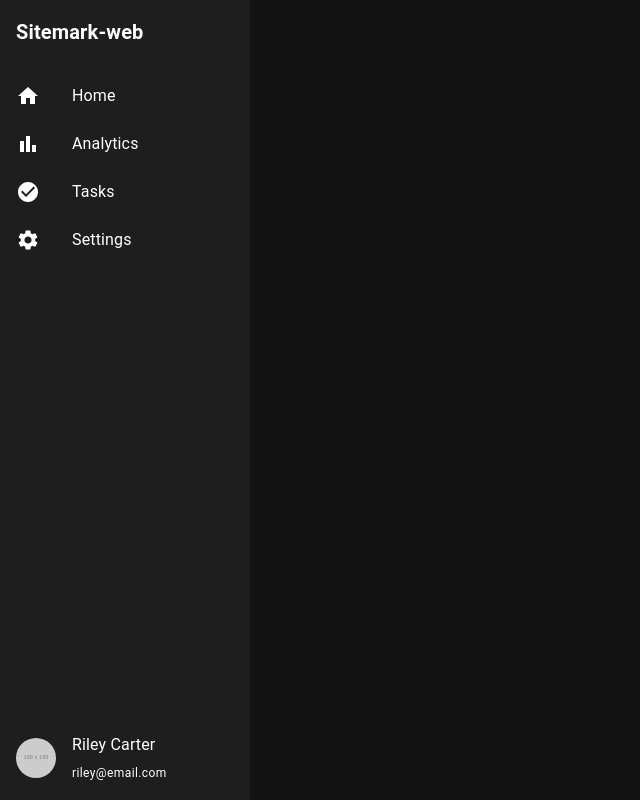
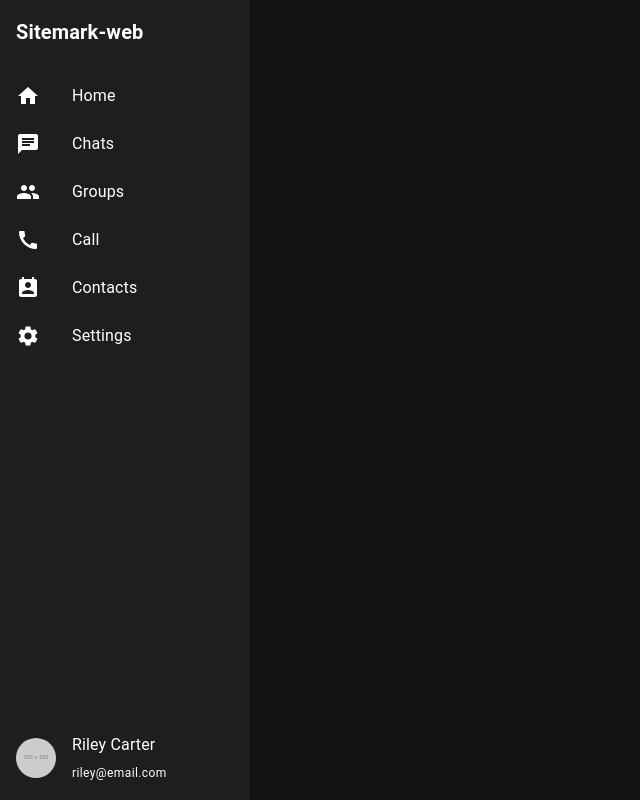
Before and after one commit to hassan-jamshaid10/MessagingAPP, a React (Vite) app: page / in a window 1280 px wide. Shown: the whole page, without its empty margins (0-640 px from the left). Built offline with nearby package versions, Linux system fonts and the light colour scheme.

Commit message:
Added more Functionalities

```diff
--- a/src/Components/SideBar/index.jsx
+++ b/src/Components/SideBar/index.jsx
@@ -1,8 +1,10 @@
-import React from 'react'
-import { Box, Typography,  List, ListItem, ListItemIcon, ListItemText, Avatar } from '@mui/material';
+import React from 'react';
+import { Box, Typography, List, ListItem, ListItemIcon, ListItemText, Avatar } from '@mui/material';
 import HomeIcon from '@mui/icons-material/Home';
-import AnalyticsIcon from '@mui/icons-material/BarChart';
-import TaskIcon from '@mui/icons-material/CheckCircle';
+import ChatIcon from '@mui/icons-material/Chat'; // Icon for "Chats"
+import GroupIcon from '@mui/icons-material/Group'; // Icon for "Groups"
+import CallIcon from '@mui/icons-material/Call'; // New icon for "Call"
+import PermContactCalendarIcon from '@mui/icons-material/PermContactCalendar'; // Icon for "Contacts"
 import SettingsIcon from '@mui/icons-material/Settings';
 
 const Sidebar = () => {
@@ -32,15 +34,27 @@ const Sidebar = () => {
           </ListItem>
           <ListItem button>
             <ListItemIcon>
-            <AnalyticsIcon sx={{ color: 'white' }} />
+              <ChatIcon sx={{ color: 'white' }} /> {/* Updated icon for "Chats" */}
             </ListItemIcon>
-          <ListItemText primary="Analytics" />
+            <ListItemText primary="Chats" />
           </ListItem>
           <ListItem button>
             <ListItemIcon>
-            <TaskIcon sx={{ color: 'white' }} />
+              <GroupIcon sx={{ color: 'white' }} /> {/* Updated icon for "Groups" */}
             </ListItemIcon>
-          <ListItemText primary="Tasks" />
+            <ListItemText primary="Groups" />
+          </ListItem>
+          <ListItem button>
+            <ListItemIcon>
+              <CallIcon sx={{ color: 'white' }} /> {/* New icon for "Call" */}
+            </ListItemIcon>
+            <ListItemText primary="Call" />
+          </ListItem>
+          <ListItem button>
+            <ListItemIcon>
+              <PermContactCalendarIcon sx={{ color: 'white' }} /> {/* Icon for "Contacts" */}
+            </ListItemIcon>
+            <ListItemText primary="Contacts" />
           </ListItem>
           <ListItem button>
             <ListItemIcon>
--- a/src/dashboard.jsx
+++ b/src/dashboard.jsx
@@ -9,7 +9,6 @@ import NotificationsIcon from '@mui/icons-material/Notifications';
 const Dashboard = () => {
   return (
     <Box display="flex" style={{ backgroundColor: '#121212', minHeight: '100vh' }}>
-
       {/* Main Content */}
       <Box flex={1} p={3}>
         {/* Top bar with date and notification */}
```
Lines whose indentation alone changed are shown as unchanged.
